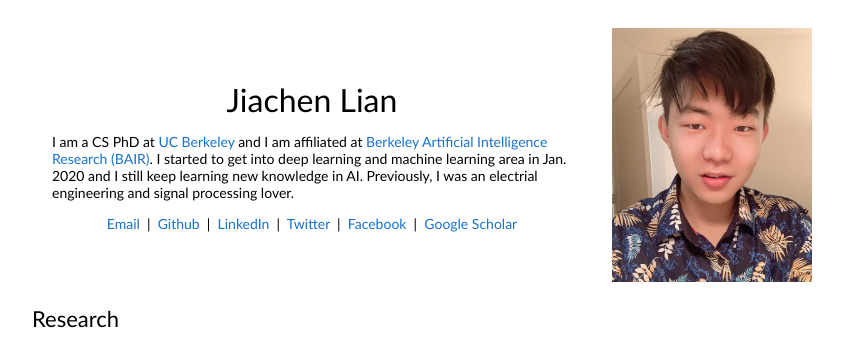
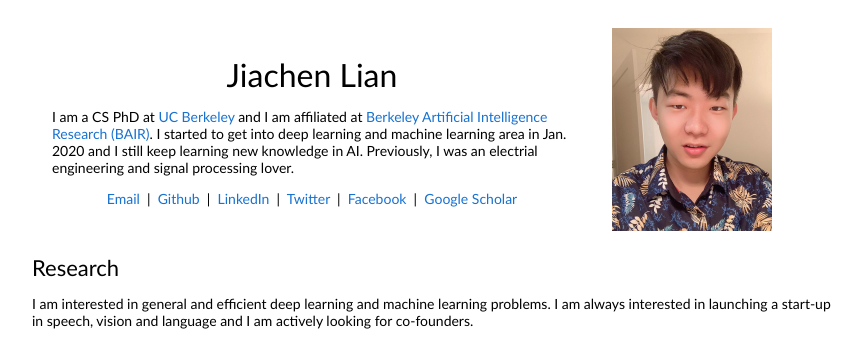
Before and after one commit to jlian2/jlian2.github.io, a plain HTML site: page index.html in a window 1280 px wide. Shown: the top 340 px of the page, without its empty margins (208-1070 px from the left). Drawn offline with Linux system fonts and the light colour scheme.

Commit message:
Update index.html

```diff
--- a/index.html
+++ b/index.html
@@ -39,7 +39,7 @@
               </p>
             </td>
             <td style="padding:2.5%;width:150%;max-width:150%">
-              <a href="images/me2.png"><img style="width:100%;max-width:100%" alt="profile photo" src="images/me2.png" class="hoverZoomLink"></a>
+              <a href="images/me2.png"><img style="width:80%;max-width:80%" alt="profile photo" src="images/me2.png" class="hoverZoomLink"></a>
             </td>
           </tr>
         </tbody></table>
```
